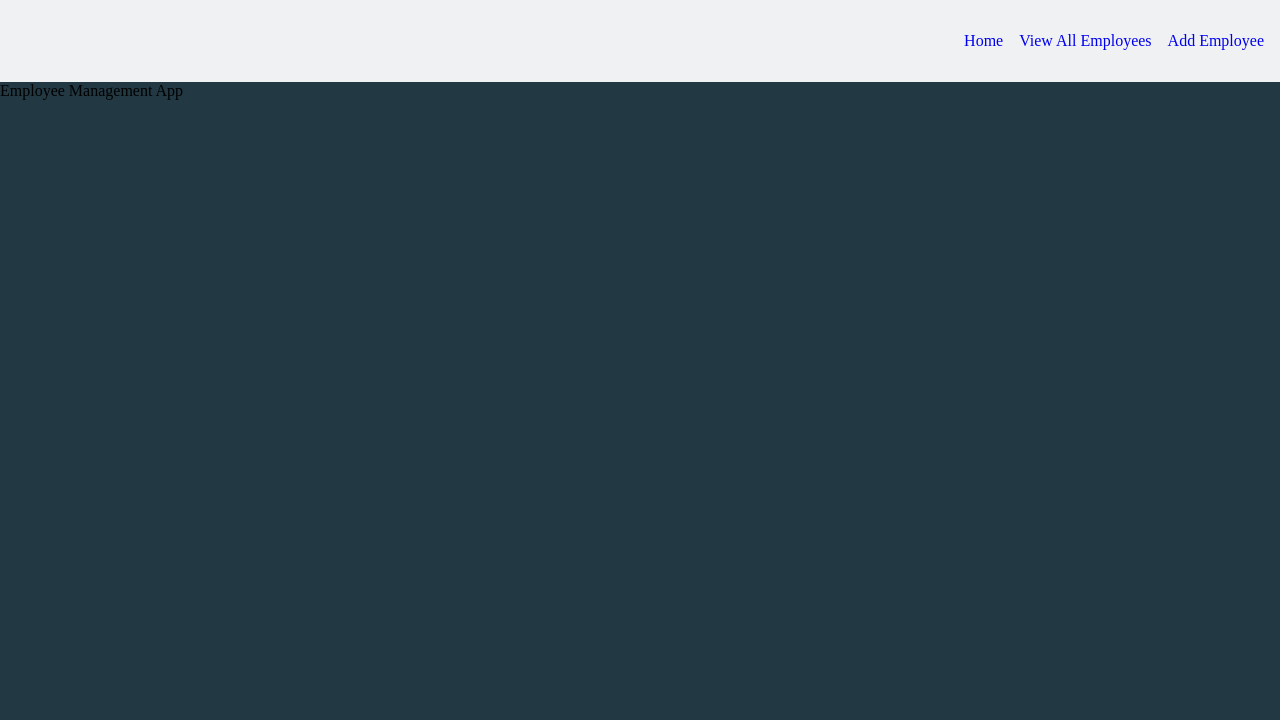
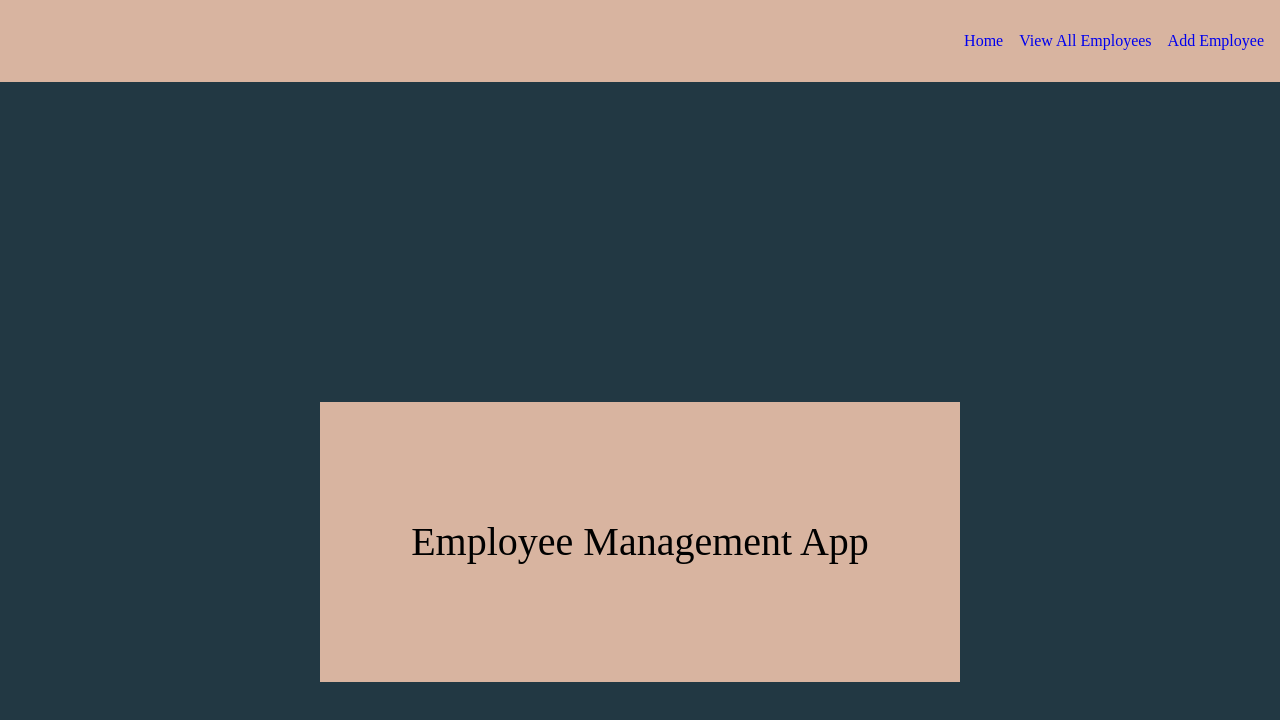
Before and after one commit to mcelle888/employee-manager-frontend, a React (Vite) app: page / in a window 1280 px wide. Shown: the top 720 px of the page. Built offline with nearby package versions, Linux system fonts and the light colour scheme.

Commit message:
added styling to employee page

```diff
--- a/src/App.scss
+++ b/src/App.scss
@@ -1,6 +1,10 @@
 body {
   background-color: #223843;
+  height: 100vh;
+  width: 100vw;
 }
+
+
 
 // #223843
 // #EFF1F3
--- a/src/components/NavBar/NavBar.module.scss
+++ b/src/components/NavBar/NavBar.module.scss
@@ -1,7 +1,7 @@
 .navbar {
     display: flex;
     flex-direction: column;
-    background-color: #EFF1F3;
+    background-color: #D8B4A0;
     padding: 1rem;
 }
 
@@ -21,6 +21,6 @@
     &:hover {
         color: rgb(173, 25, 25);
         text-decoration: underline;
-        text-underline-offset: 5px;
+        text-underline-offset:15px;
     }
 }
--- /dev/null
+++ b/src/pages/EmployeePage/EmployeePage.module.scss
@@ -0,0 +1,8 @@
+.employeeList {
+    display: flex;
+    justify-content: center;
+    align-items: center;
+    flex-direction: row;
+    width: 100vw;
+    background-color: red;
+}
--- a/src/pages/EmployeePage/EmployeesPage.tsx
+++ b/src/pages/EmployeePage/EmployeesPage.tsx
@@ -5,6 +5,7 @@ import { setEmployees } from "../../store/slices/employeeSlice";
 import { getAllEmployees } from "../../services/employee-services";
 import EmployeeCard from "../../components/EmployeeCard/EmployeeCard";
 import { Link } from "react-router-dom";
+import styles from "./EmployeePage.module.scss"
 
 const EmployeesPage: React.FC = () => {
   const dispatch = useDispatch();
@@ -23,12 +24,12 @@ const EmployeesPage: React.FC = () => {
   }, [dispatch]);
 
   return (
-    <div>
+    <div className={styles.employeeContainer}>
       <h1>Employees</h1>
       <Link to="/add">
         <button>Add New Employee</button>
       </Link>
-      <div className="employee-list">
+      <div className={styles.employeeList}>
         {employees.map((employee) => (
           <EmployeeCard key={employee.id} employee={employee} />
         ))}
--- /dev/null
+++ b/src/pages/LandingPage/LandingPage.module.scss
@@ -0,0 +1,20 @@
+.mainBody {
+    display: flex;
+    align-items: center;
+    justify-content: center;
+    margin-top: 20rem;
+}
+
+.headerBox {
+    background-color:#D8B4A0;
+    height : 35vh;
+    width: 50vw;
+    display: flex;
+    flex-direction: column;
+    align-items: center;
+    justify-content: center;
+}
+
+.mainHeader {
+    font-size: 2.5rem;
+}
--- a/src/pages/LandingPage/LandingPage.tsx
+++ b/src/pages/LandingPage/LandingPage.tsx
@@ -1,9 +1,13 @@
-
+import styles from './LandingPage.module.scss'
 
 const LandingPage = () => {
   return (
-    <div>Employee Management App</div>
-  )
+    <main className={styles.mainBody}>
+      <div className={styles.headerBox}>
+        <header className={styles.mainHeader}>Employee Management App</header>
+      </div>
+    </main>
+  );
 }
 
 export default LandingPage
```
